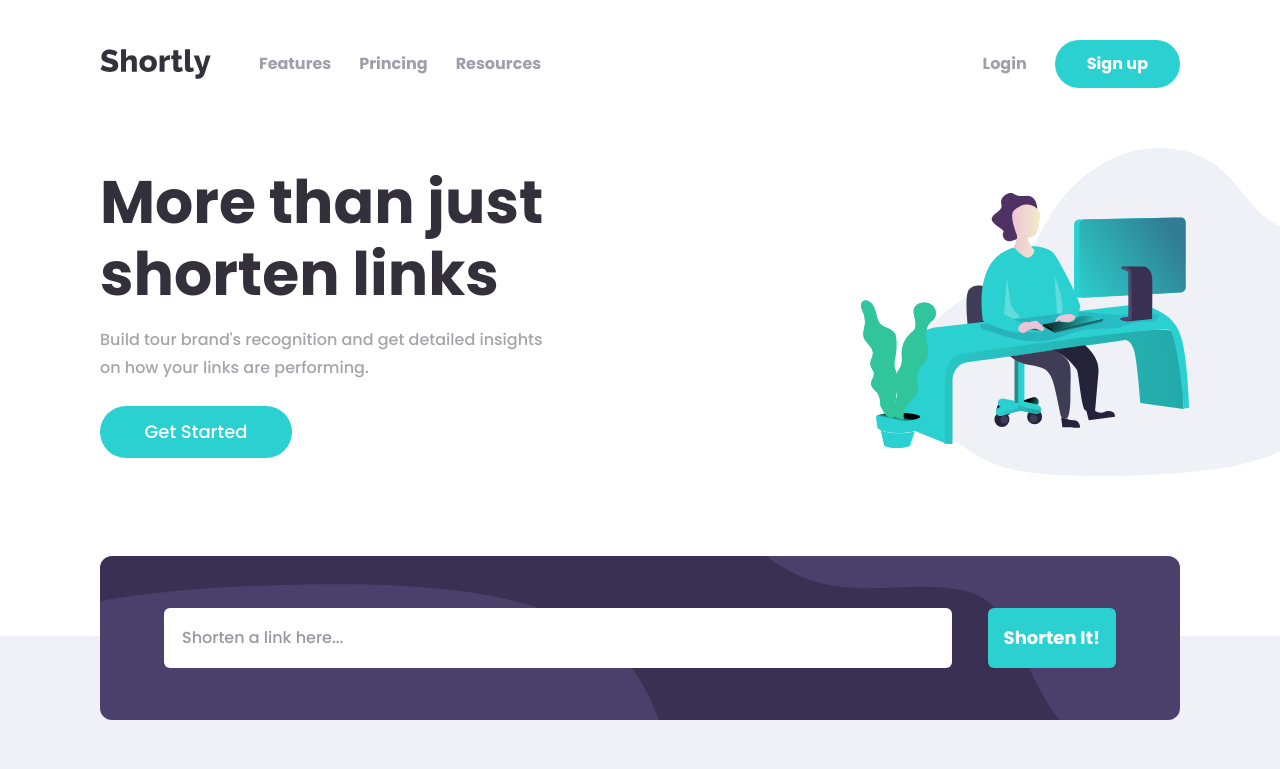
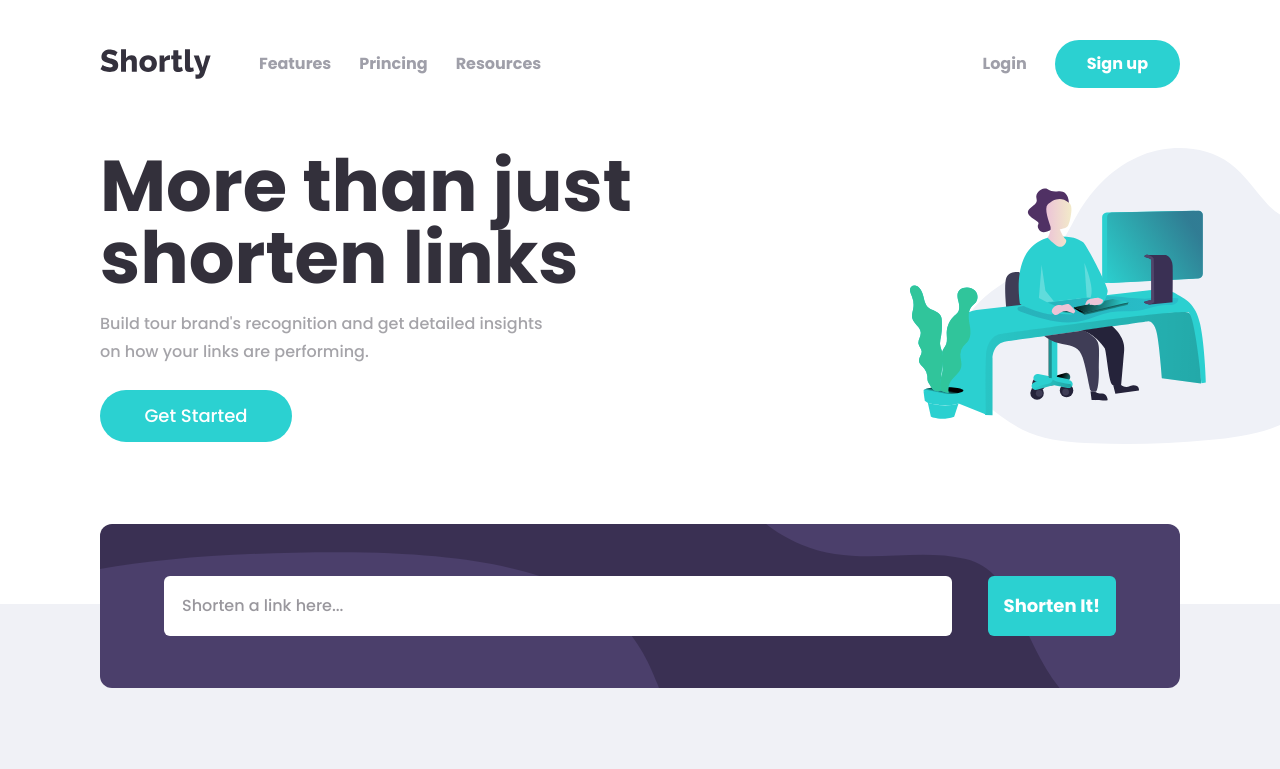
Before and after one commit to Pex-Dev/url-shortering-api, a React (Vite) app: page / in a window 1280 px wide. Shown: the top 769 px of the page. Built offline with nearby package versions, Linux system fonts and the light colour scheme.

Commit message:
Heading size adjusted

```diff
--- a/src/components/Layout/Hero.tsx
+++ b/src/components/Layout/Hero.tsx
@@ -12,7 +12,7 @@ export default function Hero() {
       </div>
 
       <div className="px-5 mt-6 md:mt-0">
-        <h1 className="font-poppins-bold text-center md:text-left text-app-text-dark text-[2.60rem] lg:text-6xl leading-13 lg:leading-18">
+        <h1 className="font-poppins-bold text-center md:text-left text-app-text-dark text-[2.60rem] lg:text-7xl leading-13 lg:leading-18">
           More than just shorten links
         </h1>
         <p className="text-app-text text-center md:text-left leading-7 font-poppins mt-4 lg:max-w-md">
```
